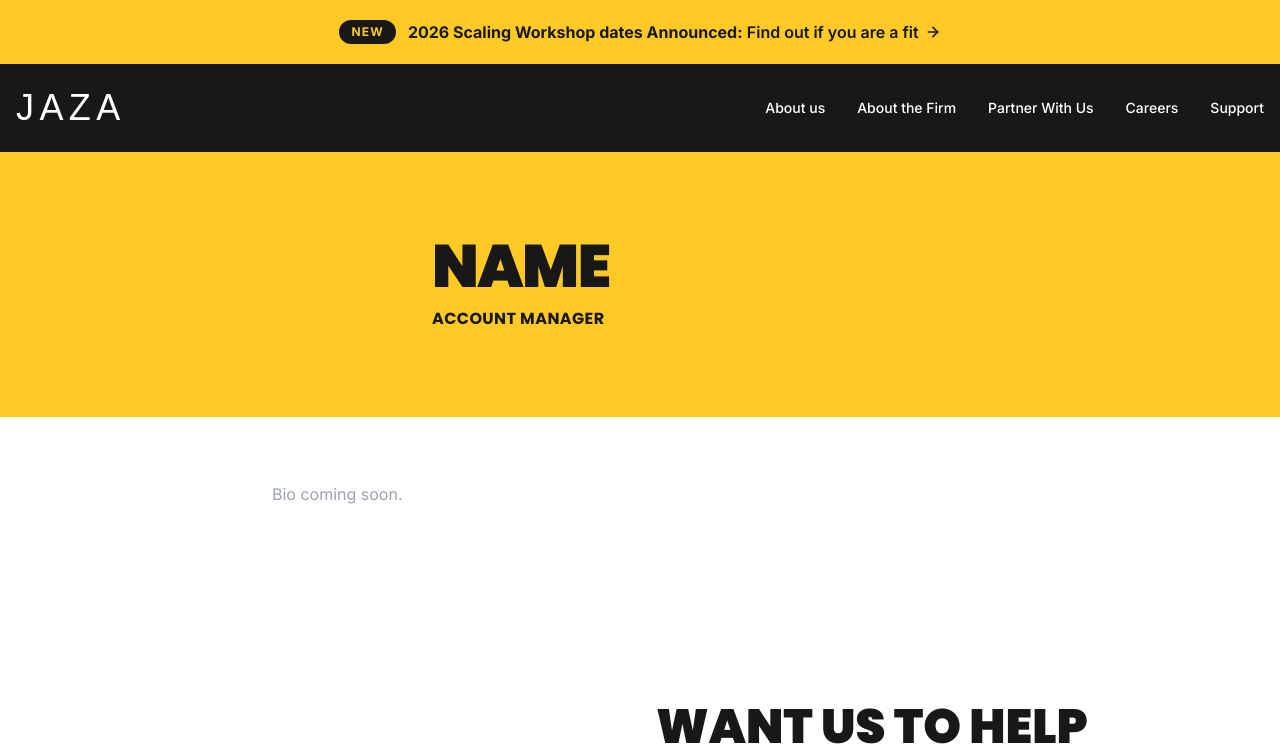
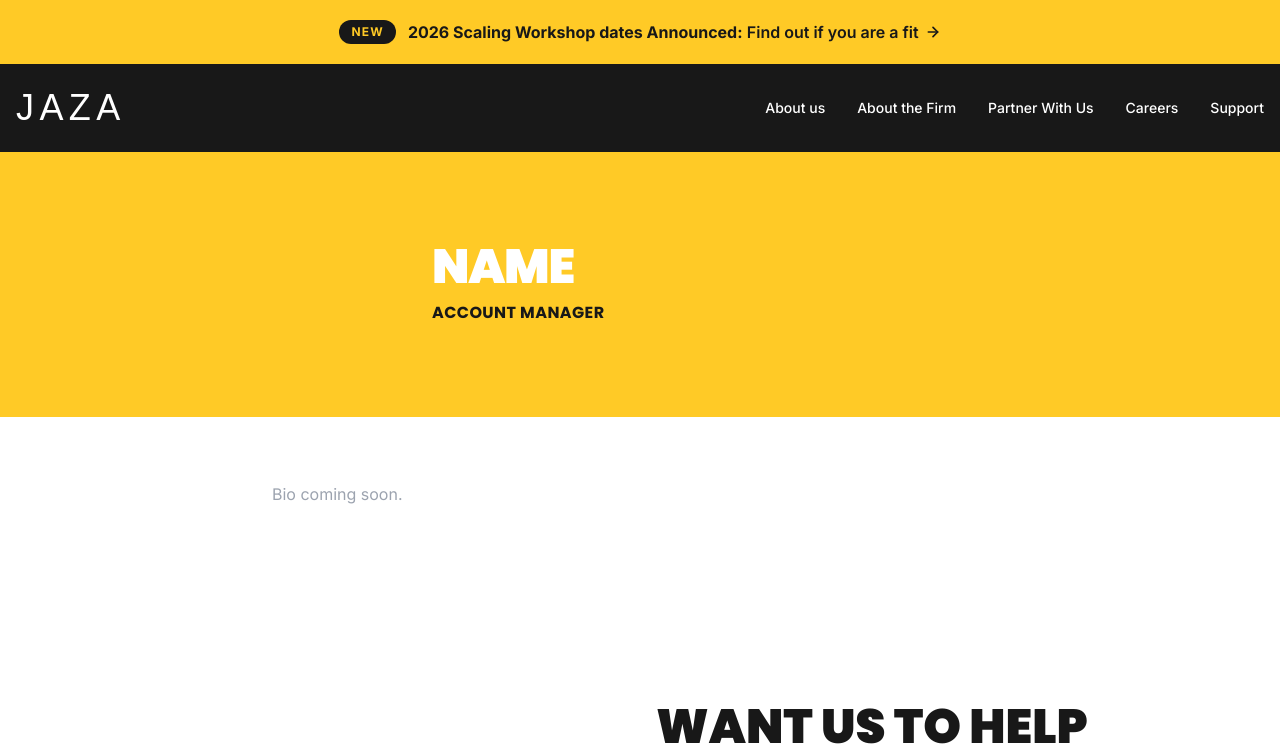
Before and after one commit to JAZA-Group-OS/jaza-media-site, a Next.js app: page /team/account-manager in a window 1280 px wide. Shown: the top 749 px of the page. Built offline with nearby package versions, Linux system fonts and the light colour scheme; a web font is replaced by a local one.

Commit message:
feat: bio hero name in white, smaller font, constrained width to wrap

```diff
--- a/components/team-bio-hero.tsx
+++ b/components/team-bio-hero.tsx
@@ -26,8 +26,8 @@ export function TeamBioHero({ member }: { member: Member }) {
             <span className="sr-only">{altText}</span>
           )}
         </div>
-        <div className="flex-1 text-center md:text-left">
-          <h1 className="font-heading text-4xl font-black uppercase leading-[0.95] tracking-tight text-brand-black md:text-5xl lg:text-6xl">
+        <div className="flex-1 text-center md:max-w-[280px] md:text-left">
+          <h1 className="font-heading text-4xl font-black uppercase leading-[0.95] tracking-tight text-white md:text-4xl lg:text-5xl">
             {displayName}
           </h1>
           <p className="mt-3 font-heading text-sm font-bold uppercase tracking-wide text-brand-black md:text-base">
```
